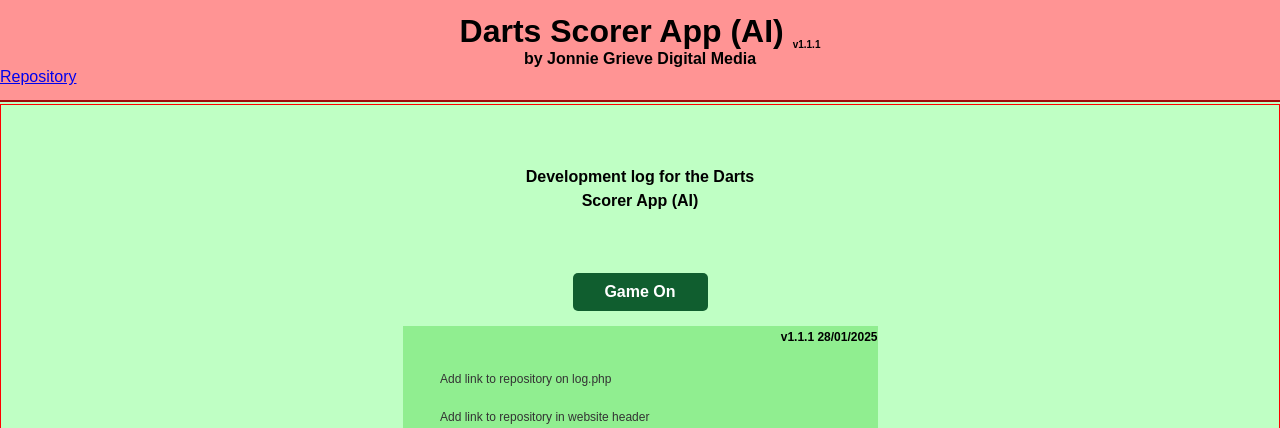
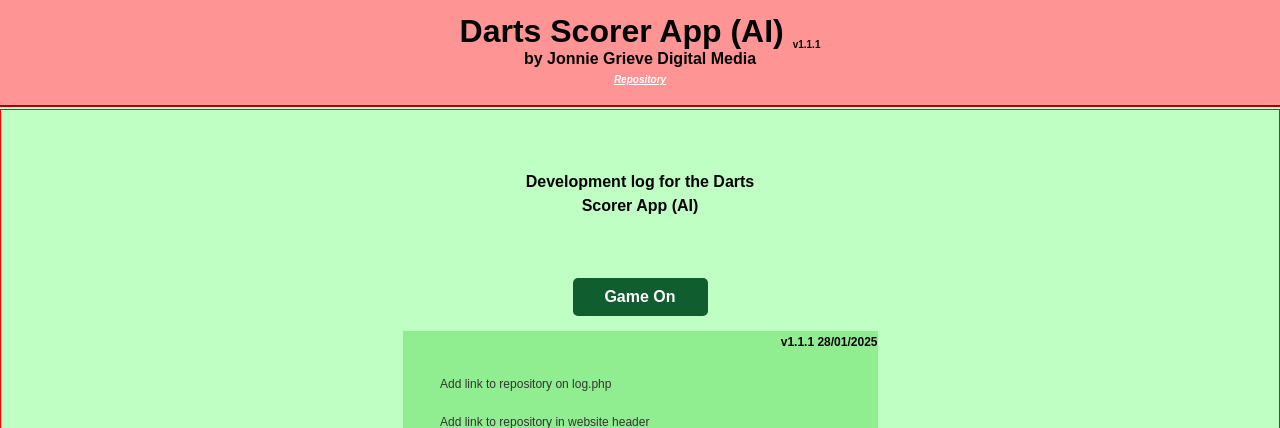
Before and after one commit to jg-digital-media/jgdm_darts_scorer, a PHP site: page /log.php in a window 1280 px wide. Shown: the top 428 px of the page. Run offline with PHP 8.4, Linux system fonts and the light colour scheme.

Commit message:
update stylesheet

```diff
--- a/style.css
+++ b/style.css
@@ -33,6 +33,28 @@ header h1 {
 header h1 #app_version {
   font-size: 10px;
   vertical-align: bottom;
+}
+header h1 #app_version a {
+  color: #d10d2e;
+  text-decoration: none;
+  transition: color 0.3s;
+}
+header h1 #app_version a:hover {
+  color: #000000;
+}
+header #app_repo {
+  display: block;
+  width: 80px;
+  color: white;
+  text-align: center;
+  margin: 6px auto;
+  font-size: 10px;
+  font-weight: bold;
+  font-style: italic;
+  transition: color 0.3s;
+}
+header #app_repo:hover {
+  color: #000000;
 }
 
 section {
```
Also changed, not shown: 1 other file.
